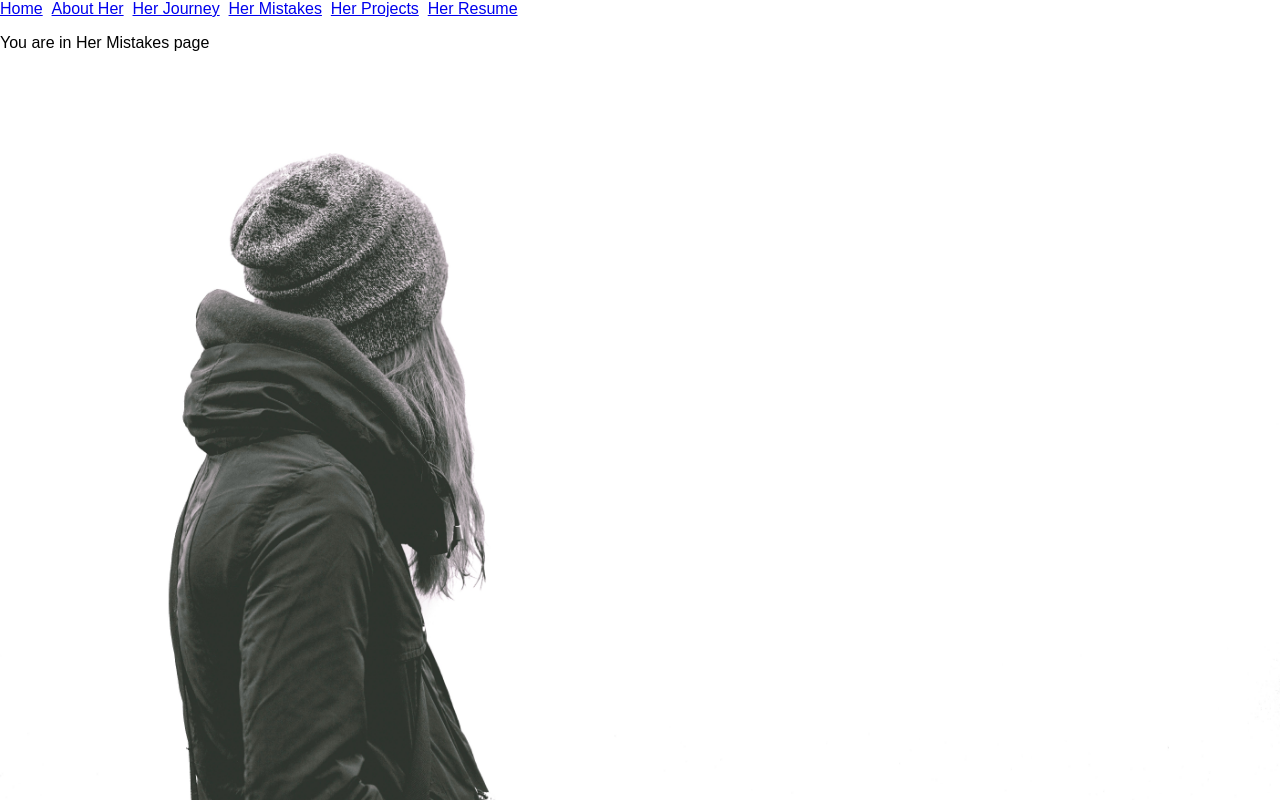
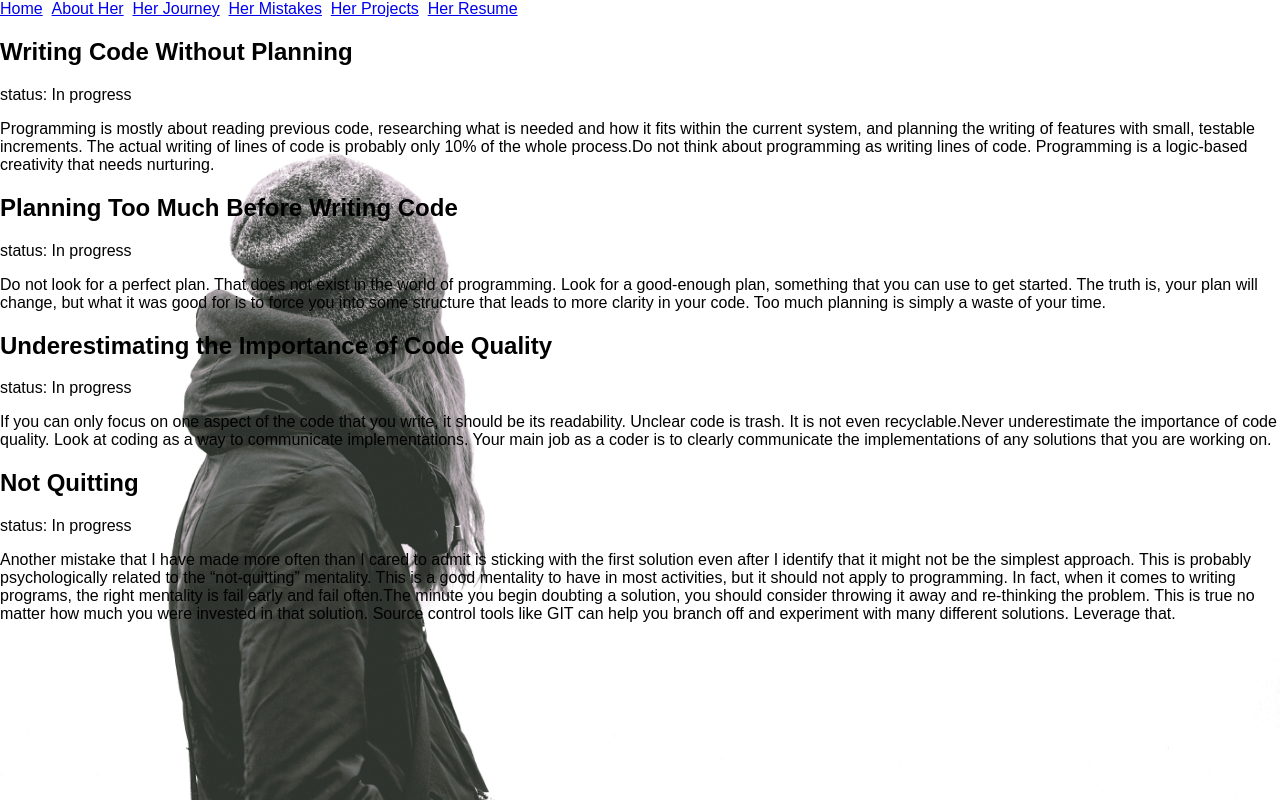
Before and after one commit to KennisYaps/project-TGWC, a React (Create React App) app: page /her-mistakes in a window 1280 px wide. Built offline with nearby package versions, Linux system fonts and the light colour scheme.

Commit message:
"edited Her mistakes component and created Mistakes seed Data"

```diff
--- a/src/components/HerMistakes.js
+++ b/src/components/HerMistakes.js
@@ -1,9 +1,33 @@
-import React from "react";
+import React, { Component } from "react";
+import { MistakesArray } from "../utils/MistakesSeedData";
 
-const HerMistakes = () => (
-  <div>
-    <p>You are in Her Mistakes page</p>
-  </div>
-);
-
-export default HerMistakes;
+class Mistakes extends Component {
+  constructor() {
+    super();
+    this.state = {
+      mistakes: MistakesArray
+    };
+  }
+  render() {
+    return (
+      <div>
+        <span>
+          {this.state.mistakes.map((mistake, index) => {
+            return (
+              <div>
+                <h2>{mistake.Title}</h2>
+                <p>
+                  status:&nbsp;{mistake.isCompeleted === true
+                    ? "Completed"
+                    : "In progress"}
+                </p>
+                <p>{mistake.text}</p>
+              </div>
+            );
+          })}
+        </span>
+      </div>
+    );
+  }
+}
+export default Mistakes;
--- /dev/null
+++ b/src/utils/MistakesSeedData.js
@@ -0,0 +1,26 @@
+export const MistakesArray = [
+  {
+    isCompeleted: false,
+    Title: "Writing Code Without Planning",
+    text:
+      "Programming is mostly about reading previous code, researching what is needed and how it fits within the current system, and planning the writing of features with small, testable increments. The actual writing of lines of code is probably only 10% of the whole process.Do not think about programming as writing lines of code. Programming is a logic-based creativity that needs nurturing."
+  },
+  {
+    isCompeleted: false,
+    Title: "Planning Too Much Before Writing Code",
+    text:
+      "Do not look for a perfect plan. That does not exist in the world of programming. Look for a good-enough plan, something that you can use to get started. The truth is, your plan will change, but what it was good for is to force you into some structure that leads to more clarity in your code. Too much planning is simply a waste of your time."
+  },
+  {
+    isCompeleted: false,
+    Title: "Underestimating the Importance of Code Quality",
+    text:
+      "If you can only focus on one aspect of the code that you write, it should be its readability. Unclear code is trash. It is not even recyclable.Never underestimate the importance of code quality. Look at coding as a way to communicate implementations. Your main job as a coder is to clearly communicate the implementations of any solutions that you are working on."
+  },
+  {
+    isCompeleted: false,
+    Title: "Not Quitting",
+    text:
+      "Another mistake that I have made more often than I cared to admit is sticking with the first solution even after I identify that it might not be the simplest approach. This is probably psychologically related to the “not-quitting” mentality. This is a good mentality to have in most activities, but it should not apply to programming. In fact, when it comes to writing programs, the right mentality is fail early and fail often.The minute you begin doubting a solution, you should consider throwing it away and re-thinking the problem. This is true no matter how much you were invested in that solution. Source control tools like GIT can help you branch off and experiment with many different solutions. Leverage that."
+  }
+];
```
